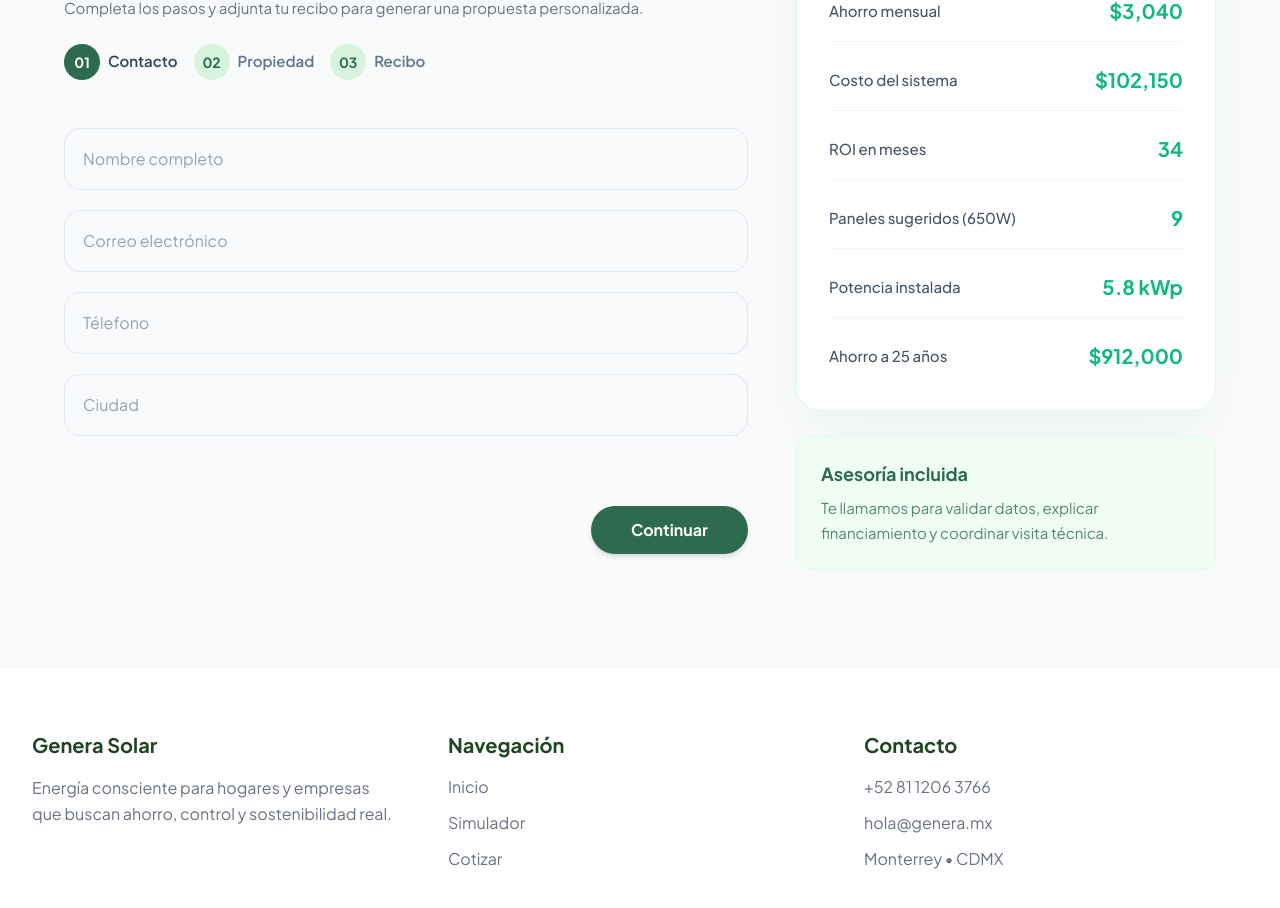
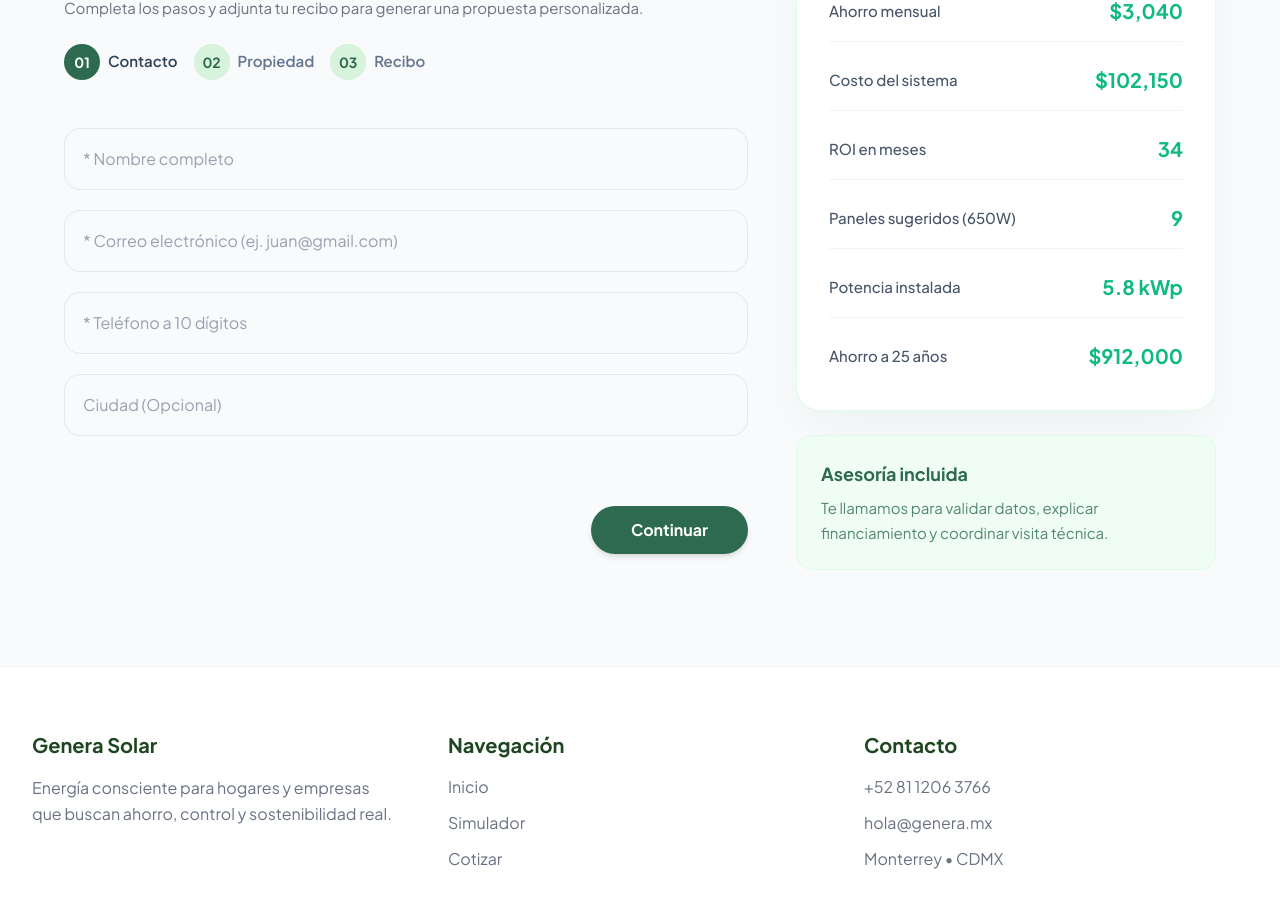
Before and after one commit to iramirezftg/genera-mexico, a Next.js app: page / in a window 1280 px wide. Shown: the part 7060-7968 px from the top of the page. Built offline with nearby package versions, Linux system fonts and the light colour scheme.

Commit message:
feat: add form validations and update target email

```diff
--- a/src/app/api/quote/route.ts
+++ b/src/app/api/quote/route.ts
@@ -70,7 +70,7 @@ export async function POST(request: Request) {
 
     // 3. Enviar correo de notificación usando FormSubmit (AJAX)
     try {
-      await fetch("https://formsubmit.co/ajax/edgar.h.valencia@gmail.com", {
+      await fetch("https://formsubmit.co/ajax/israplenitud@gmail.com", {
         method: "POST",
         headers: {
           'Content-Type': 'application/json',
--- a/src/components/QuoteForm.tsx
+++ b/src/components/QuoteForm.tsx
@@ -105,6 +105,24 @@ export default function QuoteForm() {
     { id: 3, label: "Recibo" }
   ];
 
+  const handleNextStep = () => {
+    if (step === 1) {
+      if (!formData.name.trim() || !formData.email.trim() || !formData.phone.trim()) {
+        alert("Por favor, completa los campos obligatorios: Nombre, Correo y Teléfono.");
+        return;
+      }
+      if (!/^[^\s@]+@[^\s@]+\.[^\s@]+$/.test(formData.email)) {
+        alert("Por favor, ingresa un correo electrónico válido.");
+        return;
+      }
+      if (formData.phone.replace(/\D/g, '').length < 10) {
+        alert("Por favor, ingresa un número de teléfono válido (mínimo 10 dígitos).");
+        return;
+      }
+    }
+    setStep(step + 1);
+  };
+
   return (
     <div className="w-full max-w-6xl mx-auto flex flex-col lg:flex-row gap-8 lg:gap-12 mt-4 text-left">
 
@@ -144,22 +162,25 @@ export default function QuoteForm() {
             {step === 1 && (
               <motion.div key="step1" initial={{ opacity: 0, x: 20 }} animate={{ opacity: 1, x: 0 }} exit={{ opacity: 0, x: -20 }} className="space-y-5">
                 <input
-                  type="text" placeholder="Nombre completo"
+                  type="text" placeholder="* Nombre completo"
                   className="w-full p-[18px] border border-[#e2e8f0] rounded-2xl outline-none focus:ring-2 focus:ring-[#10b981]/20 focus:border-[#10b981] transition-all text-gray-800 placeholder:text-gray-400"
                   value={formData.name} onChange={e => updateData({ name: e.target.value })}
+                  required
                 />
                 <input
-                  type="email" placeholder="Correo electrónico"
+                  type="email" placeholder="* Correo electrónico (ej. juan@gmail.com)"
                   className="w-full p-[18px] border border-[#e2e8f0] rounded-2xl outline-none focus:ring-2 focus:ring-[#10b981]/20 focus:border-[#10b981] transition-all text-gray-800 placeholder:text-gray-400"
                   value={formData.email} onChange={e => updateData({ email: e.target.value })}
+                  required
                 />
                 <input
-                  type="tel" placeholder="Télefono"
+                  type="tel" placeholder="* Teléfono a 10 dígitos"
                   className="w-full p-[18px] border border-[#e2e8f0] rounded-2xl outline-none focus:ring-2 focus:ring-[#10b981]/20 focus:border-[#10b981] transition-all text-gray-800 placeholder:text-gray-400"
                   value={formData.phone} onChange={e => updateData({ phone: e.target.value })}
+                  required
                 />
                 <input
-                  type="text" placeholder="Ciudad"
+                  type="text" placeholder="Ciudad (Opcional)"
                   className="w-full p-[18px] border border-[#e2e8f0] rounded-2xl outline-none focus:ring-2 focus:ring-[#10b981]/20 focus:border-[#10b981] transition-all text-gray-800 placeholder:text-gray-400"
                   value={formData.city} onChange={e => updateData({ city: e.target.value })}
                 />
@@ -228,7 +249,7 @@ export default function QuoteForm() {
            ) : <div />}
 
            {step < 3 ? (
-             <button onClick={() => setStep(step + 1)} className="px-10 py-3 bg-[#2d6a4f] text-white rounded-full font-bold hover:bg-[#1b4332] transition-colors shadow-md">
+             <button onClick={handleNextStep} className="px-10 py-3 bg-[#2d6a4f] text-white rounded-full font-bold hover:bg-[#1b4332] transition-colors shadow-md">
                Continuar
              </button>
            ) : (
```
